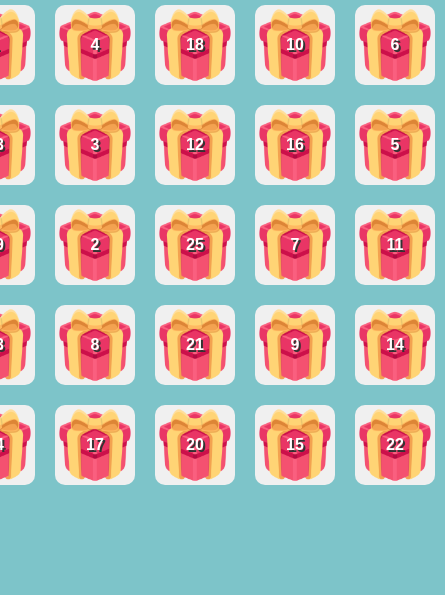
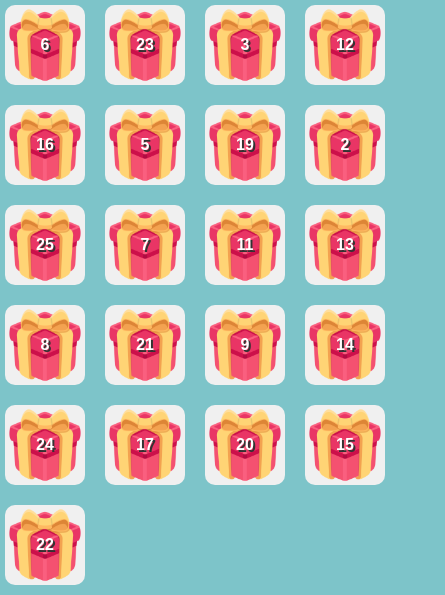
Before and after one commit to marielauredon98/calendrier-de-lavent-collegues, a plain HTML site: page index.html in a window 390 px wide. Shown: the part 253-848 px from the top of the page, 445 px wide, since content can reach past the window. Drawn offline with Linux system fonts and the light colour scheme.

Commit message:
Moins de colonne sur mobile

```diff
--- a/style.css
+++ b/style.css
@@ -30,6 +30,11 @@ body {
     justify-content: center;
   }
 
+  @media (max-width: 768px) {
+    .calendar {
+        grid-template-columns: repeat(4, 80px);
+    }
+  }
   .day {
     width: 80px;
     height: 80px;
```
